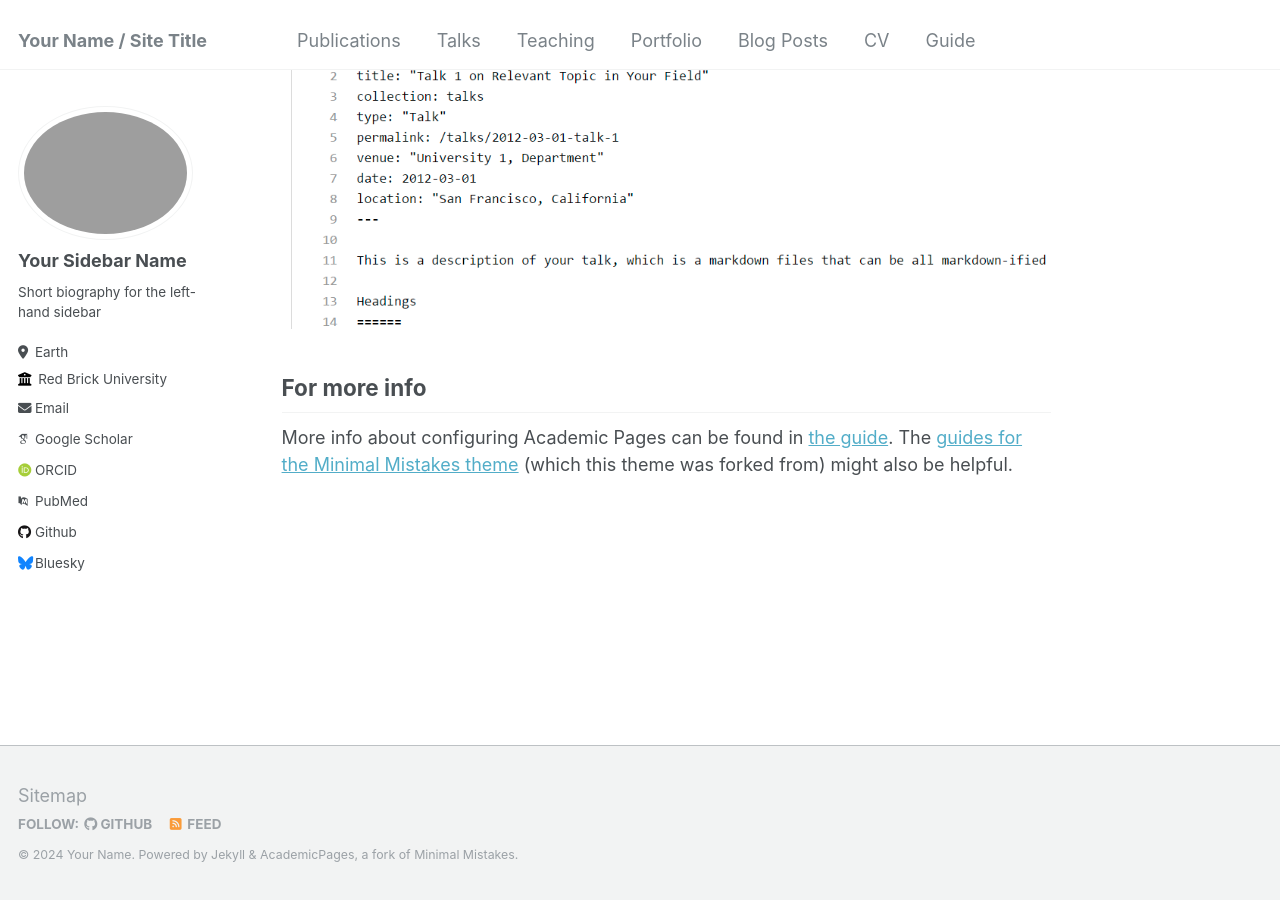
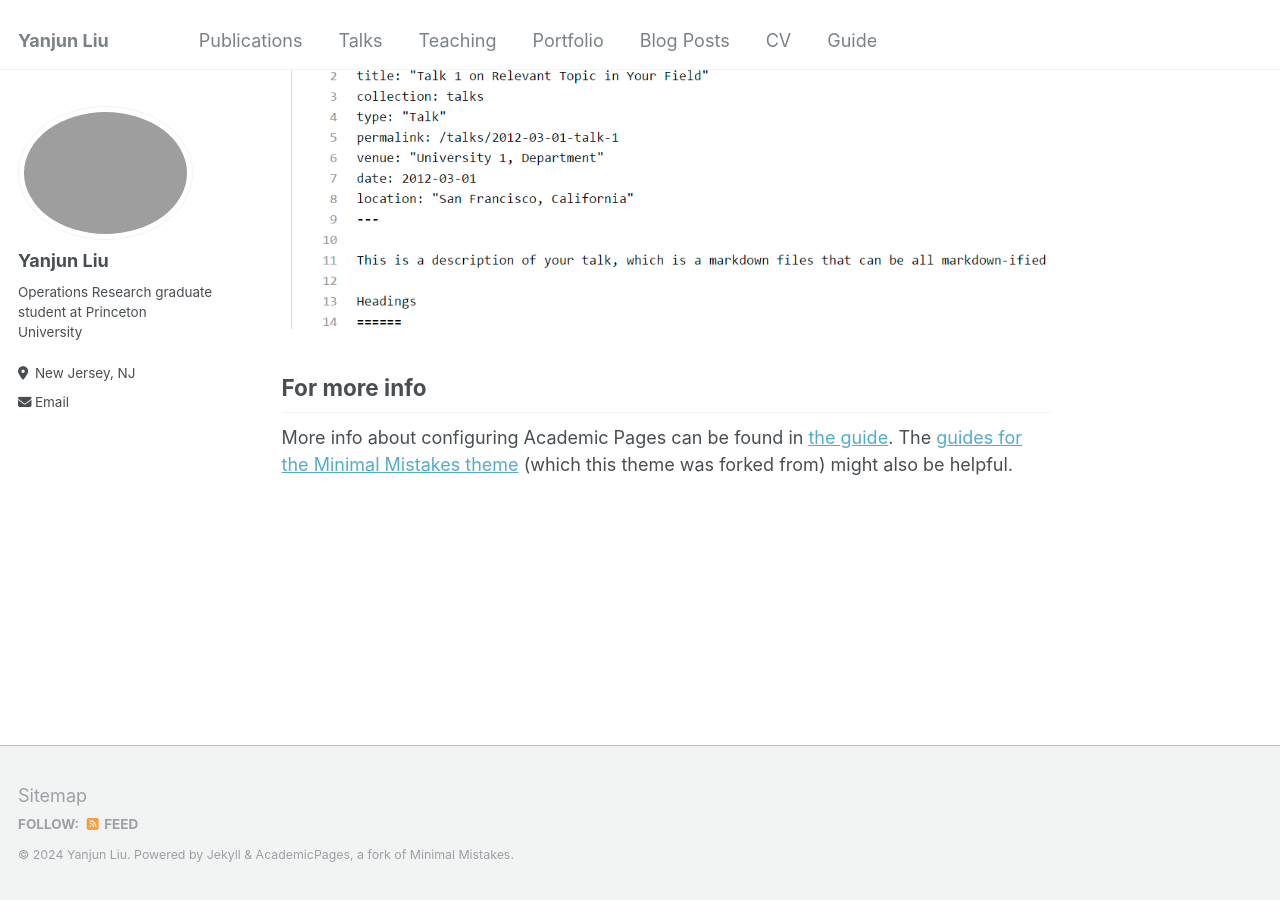
Before and after one commit to yanjunliu-regina/yanjunliu-regina.github.io, a Jekyll site: the page built from _pages/about.md, in a window 1280 px wide and 900 px high, scrolled down 2660 px. Built offline with Jekyll 4.4.1, drawn with Linux system fonts in a browser that asks for light colours; some web fonts are replaced.

Commit message:
add basic personal details

```diff
--- a/_config.yml
+++ b/_config.yml
@@ -8,13 +8,13 @@
 
 # Basic Site Settings
 locale                   : "en-US"
-title                    : "Your Name / Site Title"
+title                    : "Yanjun Liu"
 title_separator          : "-"
-name                     : &name "Your Name"
+name                     : &name "Yanjun Liu"
 description              : &description "personal description"
-url                      : https://academicpages.github.io # the base hostname & protocol for your site e.g. "https://mmistakes.github.io"
+url                      : https://yanjunlliu.github.io # the base hostname & protocol for your site e.g. "https://mmistakes.github.io"
 baseurl                  : "" # the subpath of your site, e.g. "/blog"
-repository               : "academicpages/academicpages.github.io"
+repository               : "yanjunliu/yanjunliu.github.io"
 
 # Site Author - The following control what appear as part of the author content on the side bar.
 #               If a field is blank the icon and link will not appear, otherwise it will be shown.
@@ -22,33 +22,33 @@ repository               : "academicpages/academicpages.github.io"
 author:
   # Biographic information
   avatar           : "profile.png"
-  name             : "Your Sidebar Name"
+  name             : "Yanjun Liu"
   pronouns         : # example: "she/her"
-  bio              : "Short biography for the left-hand sidebar"
-  location         : "Earth"
-  employer         : "Red Brick University"
+  bio              : "Operations Research graduate student at Princeton University"
+  location         : "New Jersey, NJ"
+  employer         : # "Red Brick University"
   uri              : # URL
-  email            : "none@example.org"
+  email            : "yanjun.liu@princeton.edu"
 
   # Academic websites
   arxiv            : # URL - Update with the correct link to your profile
-  googlescholar    : "https://scholar.google.com/citations?user=PS_CX0AAAAAJ"
+  googlescholar    : # "https://scholar.google.com/citations?user=PS_CX0AAAAAJ"
   impactstory      : # URL
-  orcid            : "http://orcid.org/yourorcidurl"
+  orcid            : # "http://orcid.org/yourorcidurl"
   semantic         : # URL
-  pubmed           : "https://www.ncbi.nlm.nih.gov/pubmed/?term=john+snow"
+  pubmed           : # "https://www.ncbi.nlm.nih.gov/pubmed/?term=john+snow"
   researchgate     : # URL
 
   # Repositories and software development
   bitbucket        : # Username - Update with your username on the site
   codepen          : # Username
   dribbble         : # Username
-  github           : "academicpages"
+  github           : # "academicpages"
   kaggle           : # Username
   stackoverflow    : # User number or user number and name (i.e., use "1" or "1/jeff-atwood")
 
   # Social media
-  bluesky          : "bsky.app" # Replace this with you Bluesky username
+  bluesky          : # "bsky.app" # Replace this with you Bluesky username
   facebook         : # Username
   flickr           : # Username
   foursquare       : # Username
@@ -121,7 +121,7 @@ yandex_site_verification :
 
 # Social Sharing
 twitter:
-  username               : &twitter
+  username               : # &twitter
 facebook:
   username               :
   app_id                 :
```
